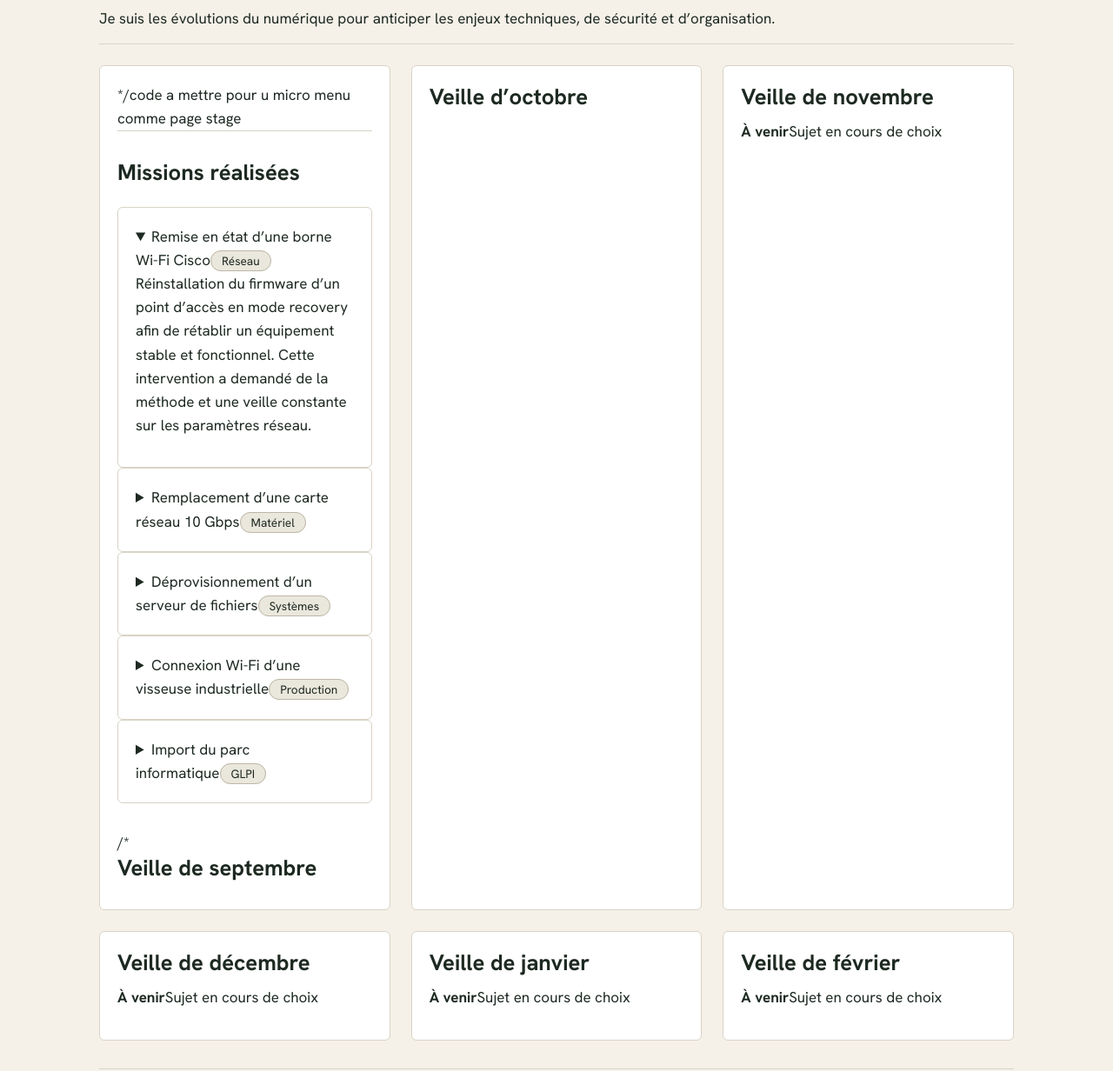
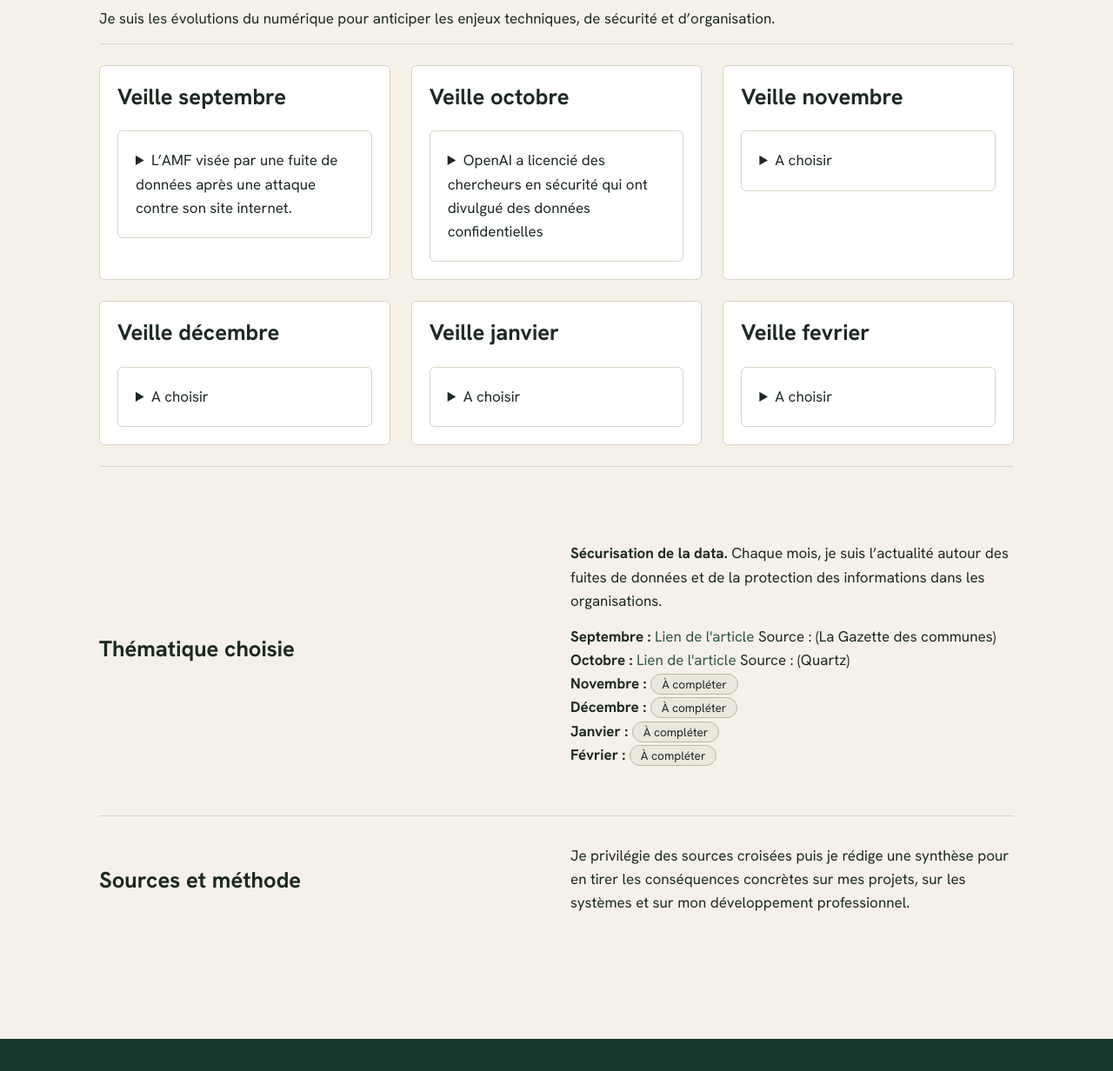
Before and after one commit to Sass077/portfolio-sassolas-lucas, a plain HTML site: page portfolio/veille.html in a window 1280 px wide. Shown: the part 145-1377 px from the top of the page at 87% size. Drawn offline with Linux system fonts and the light colour scheme.

Commit message:
modification page veille principalement

```diff
--- a/portfolio/veille.html
+++ b/portfolio/veille.html
@@ -40,73 +40,71 @@
         <section class="block" aria-label="Veilles mensuelles" style="padding-top:24px">
           <ol class="veille-grid">
             <li class="vcard">
-              */code a mettre pour u micro menu comme page stage         <section class="block" aria-labelledby="t-missions">
-          <h2 id="t-missions" style="margin-bottom:24px">Missions réalisées</h2>
-          <details class="mission" open>
-            <summary><span><span class="t">Remise en état d’une borne Wi-Fi Cisco</span><span class="tag">Réseau</span></span></summary>
-            <div class="body"><p>Réinstallation du firmware d’un point d’accès en mode recovery afin de rétablir un équipement stable et fonctionnel. Cette intervention a demandé de la méthode et une veille constante sur les paramètres réseau.</p></div>
-          </details>
-          <details class="mission">
-            <summary><span><span class="t">Remplacement d’une carte réseau 10 Gbps</span><span class="tag">Matériel</span></span></summary>
-            <div class="body"><p>Intervention sur un équipement de production en salle serveur. J’ai participé au remplacement du matériel défectueux, en respectant les procédures de sécurité et en vérifiant le fonctionnement après l’intervention.</p></div>
-          </details>
-          <details class="mission">
-            <summary><span><span class="t">Déprovisionnement d’un serveur de fichiers</span><span class="tag">Systèmes</span></span></summary>
-            <div class="body"><p>Analyse de la situation, vérification des sauvegardes et préparation du retrait du serveur. Cette mission a renforcé ma compréhension de la continuité de service et de la sécurité des données.</p></div>
-          </details>
-          <details class="mission">
-            <summary><span><span class="t">Connexion Wi-Fi d’une visseuse industrielle</span><span class="tag">Production</span></span></summary>
-            <div class="body"><p>Diagnostic de la connexion réseau d’un équipement de production : paramètres IP, masque de sous-réseau et configuration associée. L’objectif était de retrouver un fonctionnement fiable sans arrêter l’activité.</p></div>
-          </details>
-          <details class="mission">
-            <summary><span><span class="t">Import du parc informatique</span><span class="tag">GLPI</span></span></summary>
-            <div class="body"><p>Préparation et validation des données issues de plusieurs sites, conversion des fichiers et import dans GLPI. Cette mission a amélioré la qualité du référentiel informatique et la traçabilité des équipements.</p></div>
-          </details>
-        </section>/*
-              <h2>Veille de septembre</h2>
+
+              <h2 id="t-missions" style="margin-bottom:24px">Veille septembre</h2>
+              <details class="mission">
+                <summary><span><span class="t">L’AMF visée par une fuite de données après une attaque contre son site internet.</span></span></summary>
+                <br><br>
+                <div class="body"><p>En septembre 2026, le site de l'Association des Maires de France (AMF) a subi une cyberattaque exploitant une vulnérabilité de type injection SQL. Cette intrusion a entraîné la fuite de plus de 100 000 lignes de données sensibles concernant des élus et des collectivités, poussant l'organisation à notifier la CNIL et à sécuriser son infrastructure.</p></div>
+              </details>
             </li>
+
             <li class="vcard">
-              <h2>Veille d’octobre</h2>
+
+              <h2 id="t-missions" style="margin-bottom:24px">Veille octobre</h2>
+              <details class="mission">
+                <summary><span><span class="t">OpenAI a licencié des chercheurs en sécurité qui ont divulgué des données confidentielles</span></span></summary>
+                <br><br>
+                <div class="body"><p>En octobre 2026, OpenAI a licencié trois chercheurs de son équipe de sécurité pour avoir partagé des informations confidentielles avec une organisation extérieure. Cet incident a mis en lumière les tensions internes persistantes au sein de l'entreprise concernant la gouvernance, la transparence et la supervision de la sécurité de l'intelligence artificielle.</p></div>
+              </details>
             </li>
+
             <li class="vcard">
-              <h2>Veille de novembre</h2>
-              <div class="vcard-foot">
 
-                <p><strong>À venir</strong><span>Sujet en cours de choix</span></p>
-              </div>
+              <h2 id="t-missions" style="margin-bottom:24px">Veille novembre</h2>
+              <details class="mission">
+                <summary><span><span class="t">A choisir</span></span></summary>
+                <div class="body"><p></p></div>
+              </details>
             </li>
-            <li class="vcard soon">
-              <h2>Veille de décembre</h2>
-              <div class="vcard-foot">
 
-                <p><strong>À venir</strong><span>Sujet en cours de choix</span></p>
-              </div>
+            <li class="vcard">
+
+              <h2 id="t-missions" style="margin-bottom:24px">Veille décembre</h2>
+              <details class="mission">
+                <summary><span><span class="t">A choisir</span></span></summary>
+                <div class="body"><p></p></div>
+              </details>
             </li>
-            <li class="vcard soon">
-              <h2>Veille de janvier</h2>
-              <div class="vcard-foot">
 
-                <p><strong>À venir</strong><span>Sujet en cours de choix</span></p>
-              </div>
+            <li class="vcard">
+
+              <h2 id="t-missions" style="margin-bottom:24px">Veille janvier</h2>
+              <details class="mission">
+                <summary><span><span class="t">A choisir</span></span></summary>
+                <div class="body"><p></p></div>
+              </details>
             </li>
-            <li class="vcard soon">
-              <h2>Veille de février</h2>
-              <div class="vcard-foot">
 
-                <p><strong>À venir</strong><span>Sujet en cours de choix</span></p>
-              </div>
+            <li class="vcard">
+
+              <h2 id="t-missions" style="margin-bottom:24px">Veille fevrier</h2>
+              <details class="mission">
+                <summary><span><span class="t">A choisir</span></span></summary>
+                <div class="body"><p></p></div>
+              </details>
             </li>
-          </ol>
-        </section>
+
 
         <section class="block" aria-labelledby="t-theme">
+          <br><br>
           <div class="split">
             <h2 id="t-theme">Thématique choisie</h2>
             <div>
               <p><strong>Sécurisation de la data.</strong> Chaque mois, je suis l’actualité autour des fuites de données et de la protection des informations dans les organisations.</p>
               <ul class="articles" aria-label="Articles suivis">
-                <li><strong>Septembre :</strong> <a href="https://www.lagazettedescommunes.com/numerique/cybersecurite/lamf-visee-par-une-fuite-de-donnees-apres-une-attaque-contre-son-site-internet.WO3CR2I2LVACFCHPZDGXAYPYUM.html" target="_blank" rel="noopener noreferrer">L’AMF visée par une fuite de données après une attaque contre son site internet</a> (La Gazette des communes)</li>
-                <li><strong>Octobre :</strong> <a href="https://fr.qz.com/openai-a-licenci-des-chercheurs-en-scurit-qui-ont-divulgu-des-donnes-confidentielles-100126" target="_blank" rel="noopener noreferrer">OpenAI a licencié des chercheurs en sécurité qui ont divulgué des données confidentielles</a> (Quartz)</li>
+                <li><strong>Septembre :</strong> <a href="https://www.lagazettedescommunes.com/numerique/cybersecurite/lamf-visee-par-une-fuite-de-donnees-apres-une-attaque-contre-son-site-internet.WO3CR2I2LVACFCHPZDGXAYPYUM.html" target="_blank" rel="noopener noreferrer">Lien de l'article</a> Source : (La Gazette des communes)</li>
+                <li><strong>Octobre :</strong> <a href="https://fr.qz.com/openai-a-licenci-des-chercheurs-en-scurit-qui-ont-divulgu-des-donnes-confidentielles-100126" target="_blank" rel="noopener noreferrer">Lien de l'article</a> Source : (Quartz)</li>
                 <li><strong>Novembre :</strong> <span class="tag todo">À compléter</span></li>
                 <li><strong>Décembre :</strong> <span class="tag todo">À compléter</span></li>
                 <li><strong>Janvier :</strong> <span class="tag todo">À compléter</span></li>
@@ -120,27 +118,9 @@
           <div class="split">
             <h2>Sources et méthode</h2>
             <div>
-              <p>Je privilégie des sources fiables, que je lis régulièrement, puis je rédige une synthèse pour en tirer les conséquences concrètes sur mes projets, sur les systèmes et sur mon développement professionnel.</p>
-              <ul class="meta" aria-label="Sources">
-                <li class="tag">ANSSI et CERT-FR</li><li class="tag">LeMagIT</li><li class="tag">OWASP</li><li class="tag">CNIL</li>
-              </ul>
+              <p>Je privilégie des sources croisées puis je rédige une synthèse pour en tirer les conséquences concrètes sur mes projets, sur les systèmes et sur mon développement professionnel.</p>
             </div>
           </div>
-        </section>
-
-        <section class="block" aria-labelledby="t-synth">
-          <h2 id="t-synth" style="margin-bottom:24px">Synthèses</h2>
-          <article class="synthese" id="septembre">
-            <div><p class="mois">Septembre 2026</p><h3>a compléter</h3><ul class="meta"><li class="tag">a compléter</li></ul></div>
-            <p>a compléter</p>
-          <article class="synthese" id="openai">
-            <div><p class="mois">Octobre 2026</p><h3>a compléter</h3><ul class="meta"><li class="tag">a compléter</li></ul></div>
-            <p>a compléter  </p>
-          </article>
-          <article class="synthese" id="novembre">
-            <div><p class="mois">Novembre 2026</p><h3>a venir</h3><ul class="meta"><li class="tag">a venir</li></ul></div>
-            <p>a venir</p>
-          </article>
         </section>
       </div>
     </main>
@@ -170,6 +150,7 @@
             <li><a href="mailto:lucassassolas@gmail.com">lucassassolas@gmail.com</a></li>
             <li><a href="https://github.com/Sass077" target="_blank" rel="noopener noreferrer">GitHub</a></li>
             <li><a href="../cv/CV_Lucas_Sassolas.pdf">Curriculum vitae</a></li>
+            <li><a href="https://www.linkedin.com/in/lucas-sassolas-961876385/" target="_blank" rel="noopener noreferrer">LinkedIn</a></li>
           </ul>
         </div>
         <div class="legal-line">
```
Also changed, not shown: index.html (+3 -3 lines), portfolio/apropos.html (+1 -0 lines), portfolio/competences.html (+1 -0 lines), portfolio/contact.html (+1 -0 lines), portfolio/mentions.html (+1 -0 lines), portfolio/projets.html (+1 -0 lines), portfolio/stage.html (+2 -1 lines).
